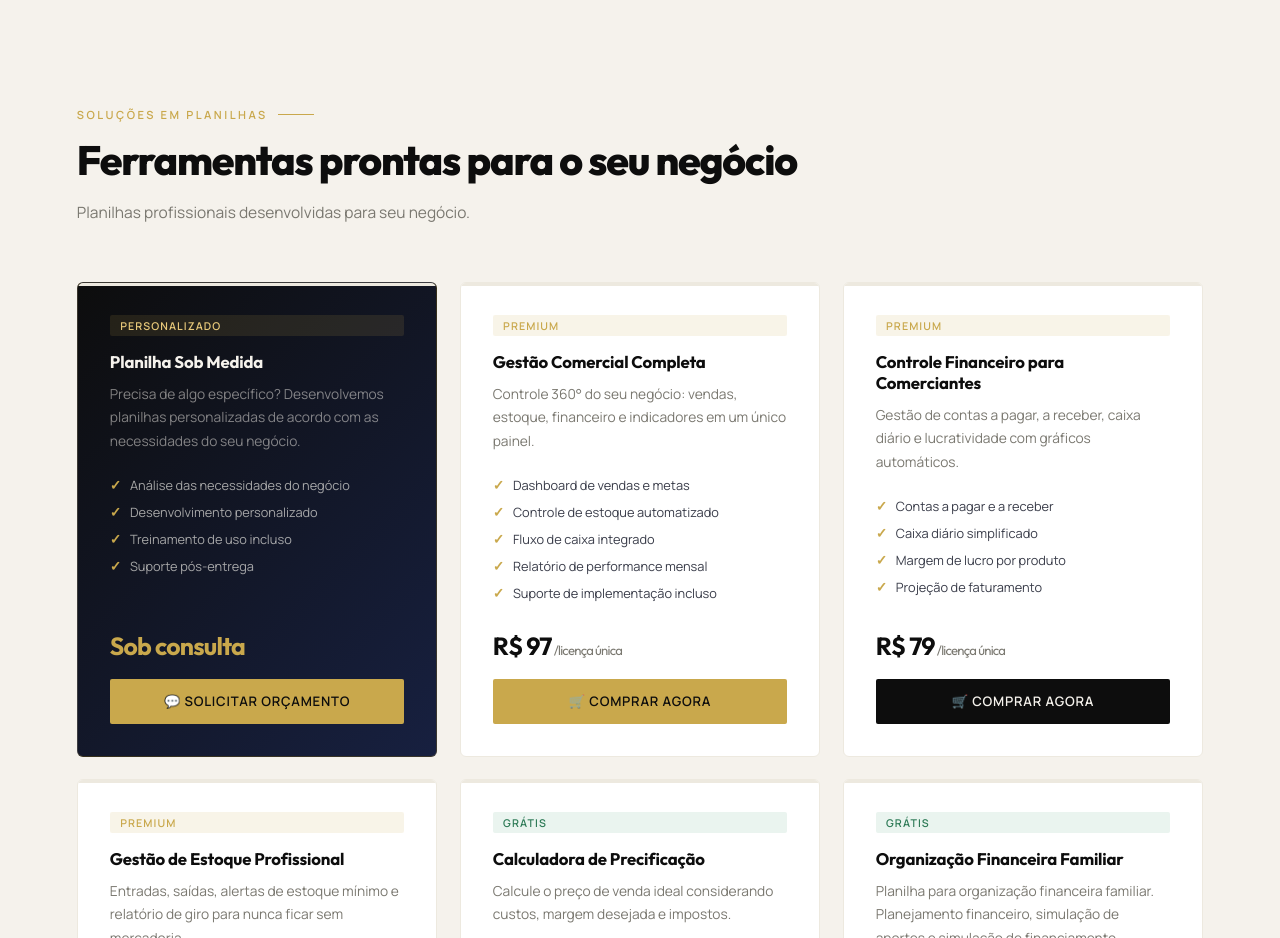
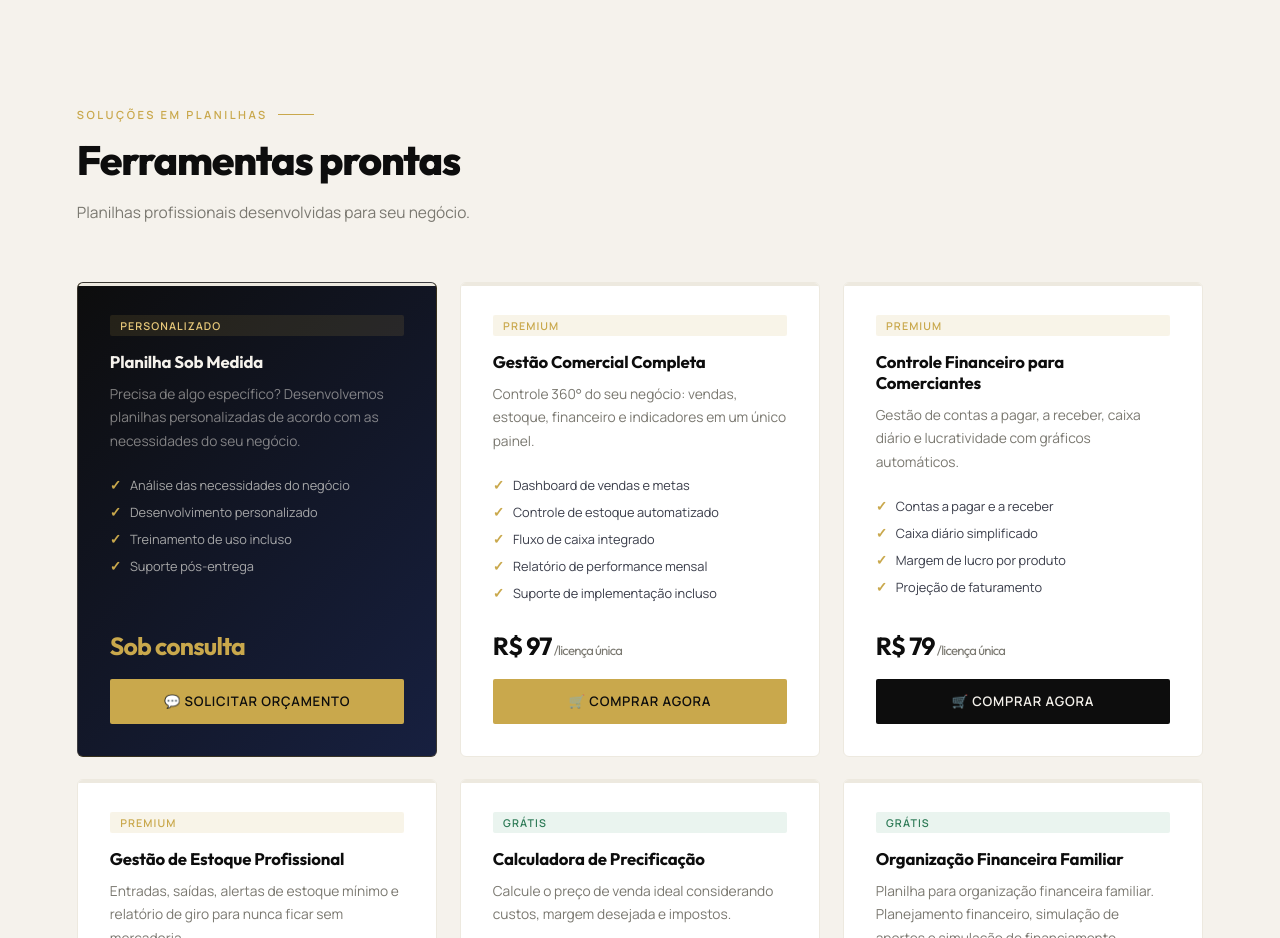
Before and after one commit to marcelotardivo/i9planilhas, a plain HTML site: page index.html in a window 1280 px wide. Shown: the part 1760-2698 px from the top of the page. Drawn offline with Linux system fonts and the light colour scheme.

Commit message:
Update index.html

```diff
--- a/index.html
+++ b/index.html
@@ -316,7 +316,7 @@ footer p{font-size:0.76rem;color:rgba(245,242,236,0.28)}
 <section id="planilhas">
   <div class="sec-header reveal">
     <div class="sec-label">Soluções em Planilhas</div>
-    <h2 class="sec-title">Ferramentas prontas para o seu negócio</h2>
+    <h2 class="sec-title">Ferramentas prontas</h2>
     <p class="sec-desc">Planilhas profissionais desenvolvidas para seu negócio.</p>
   </div>
   <div class="planilhas-grid">
```
